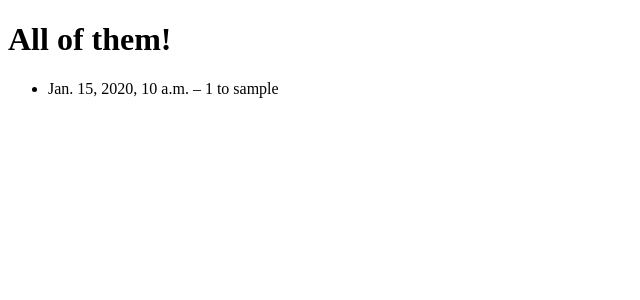
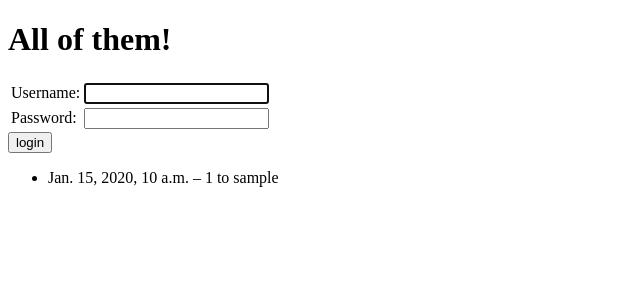
Before and after one commit to skotcarruth/Karma-Counter, a Django app: page / in a window 1280 px wide. Shown: the top 300 px of the page, without its empty margins (0-640 px from the left). Run offline with Django 3.2, Linux system fonts and the light colour scheme; tables that the repository leaves empty hold one stand-in row (values such as "Sample post"); parts of the project's set-up code (start-up, migrations or seed data) failed here and were passed over.

Commit message:
added login and logout

```diff
--- a/karma/points/admin.py
+++ b/karma/points/admin.py
@@ -2,6 +2,6 @@ from points.models import Point
 from django.contrib import admin
 
 class PointAdmin(admin.ModelAdmin):
-   list_display = ('user_id', 'value', 'comment', 'created_ts')
+   list_display = ('user', 'value', 'comment', 'created_ts')
 
 admin.site.register(Point, PointAdmin)
--- a/karma/templates/index.html
+++ b/karma/templates/index.html
@@ -6,6 +6,11 @@
 </head>
 <body>
 <h1>All of them!</h1>
+   {% if not is_logged_in %}
+   {% include 'registration/login.html' %}
+   {% else %}
+   <a href="{% url karma.views.logout %}">Logout</a>
+   {% endif %}
 	<ul>
 	{% for point in points %}
 		<li>{{ point.created_ts }} &ndash; {{ point.value }} to {{ point.user }}</li>
--- /dev/null
+++ b/karma/templates/registration/login.html
@@ -0,0 +1,23 @@
+{% block login_form %}
+
+{% if login_form.errors %}
+<p>Your username and password didn't match. Please try again.</p>
+{% endif %}
+
+<form method="post" action="{% url karma.views.login %}">
+{% csrf_token %}
+<table>
+<tr>
+    <td>{{ login_form.username.label_tag }}</td>
+    <td>{{ login_form.username }}</td>
+</tr>
+<tr>
+    <td>{{ login_form.password.label_tag }}</td>
+    <td>{{ login_form.password }}</td>
+</tr>
+</table>
+
+<input type="submit" value="login" />
+</form>
+
+{% endblock %}
--- a/karma/urls.py
+++ b/karma/urls.py
@@ -8,7 +8,9 @@ urlpatterns = patterns('',
     # Example:
     # (r'^karma/', include('karma.foo.urls')),
 
-    (r'^$', 'views.index'),
+    (r'^$', 'karma.views.index'),
+    (r'^login$', 'karma.views.login'),
+    (r'^logout$', 'karma.views.logout'),
     (r'^user/(?P<user_id>\d+)/$', 'views.dashboard'),
     (r'^points/', include('karma.points.urls')),
 
--- a/karma/views.py
+++ b/karma/views.py
@@ -1,13 +1,56 @@
 from django.shortcuts import render_to_response
+from django.contrib.auth.models import User
+from django.contrib.auth.forms import UserCreationForm, AuthenticationForm
+from django.contrib.auth import authenticate
+from django.contrib.auth import login as auth_login
+from django.contrib.auth import logout as auth_logout
+from django.template import RequestContext
+from django.core.urlresolvers import reverse
+from django.http import HttpResponseRedirect
 from karma.points.models import Point
-from django.contrib.auth.models import User
+
+
 
 def index(request):
     '''homepage view'''
     points = Point.objects.all()
+    create_user_form = UserCreationForm()
+    login_form = AuthenticationForm()
     return render_to_response('index.html', {
         'points': points,
-    })
+        'create_user_form': create_user_form,
+        'login_form': login_form,
+        'is_logged_in': request.user.is_authenticated(),
+    },
+   RequestContext(request)
+   )
+
+def login(request):
+   if request.method == 'POST':
+      username = request.POST['username']
+      password = request.POST['password']
+      user = authenticate(username=username, password=password)
+      if user is not None:
+        if user.is_active:
+            auth_login(request, user)
+            # Redirect to a success page.
+            return HttpResponseRedirect(reverse('karma.points.views.add'))
+        else:
+            # Return a 'disabled account' error message
+            return HttpResponseRedirect(reverse('karma.views.index'))
+      else:
+         # Return an 'invalid login' error message.
+         return HttpResponseRedirect(reverse('karma.views.index'))
+   else:
+      return HttpResponseRedirect(reverse('karma.views.index'))
+
+
+def logout(request):
+   auth_logout(request)
+   return HttpResponseRedirect(reverse('karma.views.index'))
+
+def register(request):
+   pass
 
 def dashboard(request, user_id=None):
     '''user dashboard page'''
```
